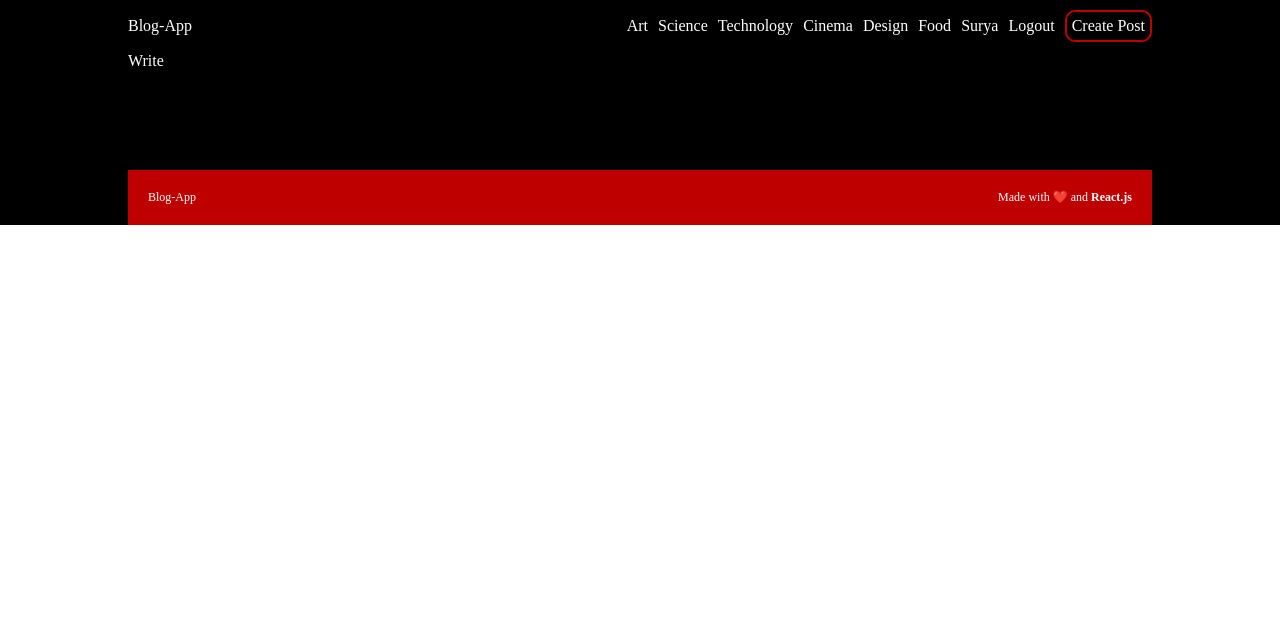
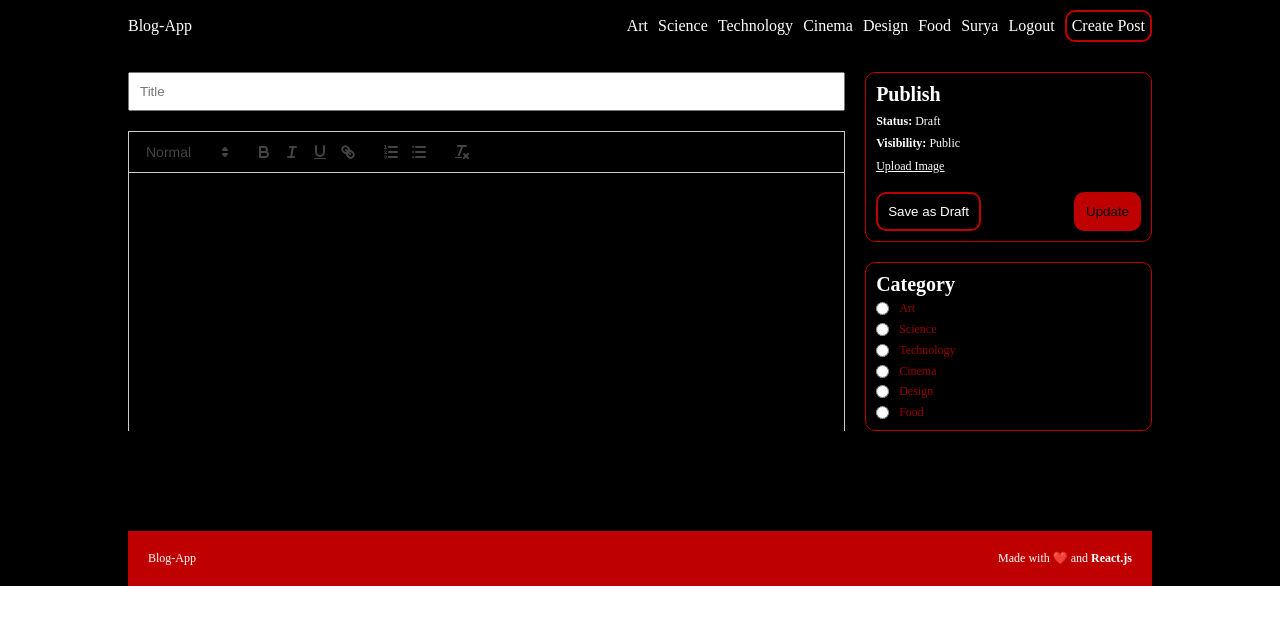
Before and after one commit to surya123-ctrl/blog_app_client, a React (Create React App) app: page /write in a window 1280 px wide. Shown: the top 624 px of the page. Built offline with nearby package versions, Linux system fonts and the light colour scheme.

Commit message:
created new post page

```diff
--- a/package.json
+++ b/package.json
@@ -9,6 +9,7 @@
     "react": "^18.2.0",
     "react-dom": "^18.2.0",
     "react-icons": "^4.11.0",
+    "react-quill": "^2.0.0",
     "react-router-dom": "^6.17.0",
     "react-scripts": "5.0.1",
     "sass": "^1.69.5",
--- a/src/pages/Write.jsx
+++ b/src/pages/Write.jsx
@@ -1,7 +1,70 @@
-import React from "react";
-
+import React, { useState } from "react";
+import ReactQuill from "react-quill";
+import "react-quill/dist/quill.snow.css";
 const Write = () => {
-  return <div>Write</div>;
+  const [value, setValue] = useState("");
+  console.log(value);
+  return (
+    <div className="add">
+      <div className="content">
+        <input type="text" placeholder="Title" />
+        <div className="editorContainer">
+          <ReactQuill
+            className="editor"
+            theme="snow"
+            value={value}
+            onChange={setValue}
+          />
+        </div>
+      </div>
+      <div className="menu">
+        <div className="item">
+          <h1>Publish</h1>
+          <span>
+            <b>Status: </b> Draft
+          </span>
+          <span>
+            <b>Visibility: </b> Public
+          </span>
+          <input style={{ display: "none" }} type="file" id="file" />
+          <label className="file" htmlFor="file">
+            Upload Image
+          </label>
+          <div className="buttons">
+            <button>Save as Draft</button>
+            <button>Update</button>
+          </div>
+        </div>
+        <div className="item">
+          <h1>Category</h1>
+          <div className="cat">
+            <input type="radio" name="cat" value="art" id="art" />
+            <label htmlFor="art">Art</label>
+          </div>
+          <div className="cat">
+            <input type="radio" name="cat" value="science" id="science" />
+            <label htmlFor="science">Science</label>
+          </div>
+          <div className="cat">
+            <input type="radio" name="cat" value="technology" id="technology" />
+            <label htmlFor="technology">Technology</label>
+          </div>
+          <div className="cat">
+            <input type="radio" name="cat" value="cinema" id="cinema" />
+            <label htmlFor="cinema">Cinema</label>
+          </div>
+          <div className="cat">
+            <input type="radio" name="cat" value="design" id="design" />
+            <label htmlFor="design">Design</label>
+          </div>
+          <div className="cat">
+            <input type="radio" name="cat" value="food" id="food" />
+            <label htmlFor="food">Food</label>
+          </div>
+        </div>
+      </div>
+    </div>
+  );
 };
 
 export default Write;
--- a/src/styles/style.scss
+++ b/src/styles/style.scss
@@ -247,21 +247,25 @@
     .single {
         display: flex;
         gap: 50px;
+
         .content {
             flex: 5;
             display: flex;
             flex-direction: column;
             gap: 30px;
+
             img {
                 width: 100%;
                 height: 300px;
                 object-fit: cover;
             }
+
             .user {
                 display: flex;
                 align-items: center;
                 gap: 10px;
                 font-size: 14px;
+
                 img {
                     width: 50px;
                     height: 50px;
@@ -272,13 +276,16 @@
                     -o-border-radius: 50%;
                     object-fit: cover;
                 }
+
                 span {
                     font-weight: bold;
                 }
             }
+
             .edit {
                 display: flex;
                 gap: 10px;
+
                 .edit-delete {
                     width: 20px;
                     height: 20px;
@@ -286,38 +293,137 @@
                     color: $red;
                 }
             }
+
             h1 {
                 font-size: 42px;
                 color: $red;
             }
+
             p {
                 text-align: justify;
                 line-height: 30px;
             }
         }
+
         .menu {
             flex: 2;
             display: flex;
             flex-direction: column;
             gap: 25px;
+
             h1 {
                 font-size: 20px;
                 color: $red;
             }
+
             .post {
                 display: flex;
                 flex-direction: column;
                 gap: 10px;
+
                 img {
                     width: 100%;
                     height: 200px;
                     object-fit: cover;
                 }
+
                 h2 {
                     color: $light-red;
                 }
+
                 button {
                     width: max-content;
+                    margin-top: 10px;
+                    padding: 10px;
+                    border: 2px solid $red;
+                    border-radius: 10px;
+                    -webkit-border-radius: 10px;
+                    -moz-border-radius: 10px;
+                    -ms-border-radius: 10px;
+                    -o-border-radius: 10px;
+                    background-color: $black;
+                    color: $white;
+                    cursor: pointer;
+
+                    &:hover {
+                        color: $red;
+                    }
+                }
+            }
+        }
+
+    }
+
+
+    //Write
+
+    .add {
+        margin-top: 20px;
+        display: flex;
+        gap: 20px;
+
+        .content {
+            flex: 5;
+            display: flex;
+            flex-direction: column;
+            gap: 20px;
+
+            input {
+                padding: 10px;
+
+                // border: 2px solid $red;
+                &[type="text"]:focus {
+                    border: 2px solid $red;
+                }
+            }
+
+            .editorContainer {
+                height: 300px;
+                overflow: scroll;
+
+                // border: 2px solid $red;
+                .editor {
+                    height: 100%;
+                    border: none;
+                }
+            }
+        }
+
+        .menu {
+            flex: 2;
+            display: flex;
+            flex-direction: column;
+            gap: 20px;
+
+            .item {
+                border: 1px solid $red;
+                border-radius: 10px;
+                -webkit-border-radius: 10px;
+                -moz-border-radius: 10px;
+                -ms-border-radius: 10px;
+                -o-border-radius: 10px;
+                padding: 10px;
+                flex: 1;
+                display: flex;
+                flex-direction: column;
+                justify-content: space-between;
+                font-size: 12px;
+
+                h1 {
+                    font-size: 20px;
+                }
+
+                .file {
+                    text-decoration: underline;
+                    cursor: pointer;
+                }
+
+                .buttons {
+                    display: flex;
+                    justify-content: space-between;
+
+                    :first-child {
+                        width: max-content;
                         margin-top: 10px;
                         padding: 10px;
                         border: 2px solid $red;
@@ -331,11 +437,36 @@
                         cursor: pointer;
 
                         &:hover {
-                            color: $red;
+                            color: red;
                         }
+                    }
+
+                    :last-child {
+                        width: max-content;
+                        margin-top: 10px;
+                        padding: 10px;
+                        border: 2px solid $red;
+                        border-radius: 10px;
+                        -webkit-border-radius: 10px;
+                        -moz-border-radius: 10px;
+                        -ms-border-radius: 10px;
+                        -o-border-radius: 10px;
+                        background-color: $red;
+                        color: $black;
+                        cursor: pointer;
+
+                        &:hover {
+                            color: white;
+                        }
+                    }
+                }
+                .cat {
+                    display: flex;
+                    align-items: center;
+                    gap: 10px;
+                    color: $light-red;
                 }
             }
         }
-
     }
 }
```
Also changed, not shown: 1 other file (tests, documents, lock files or other folders).
